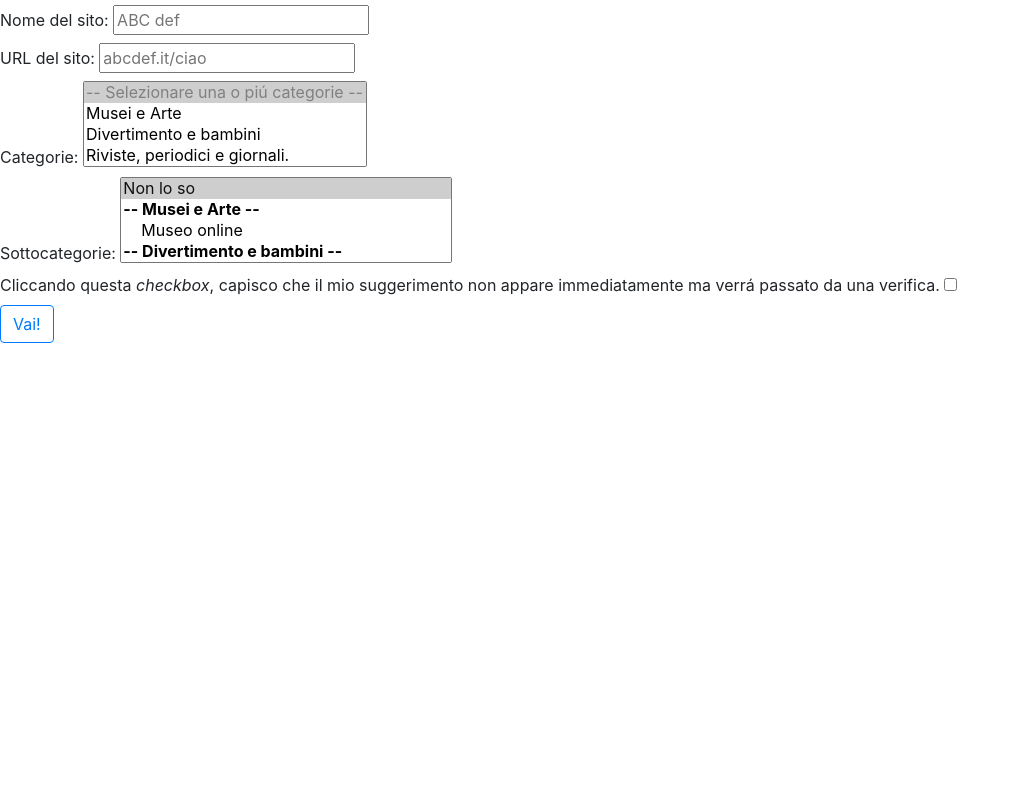
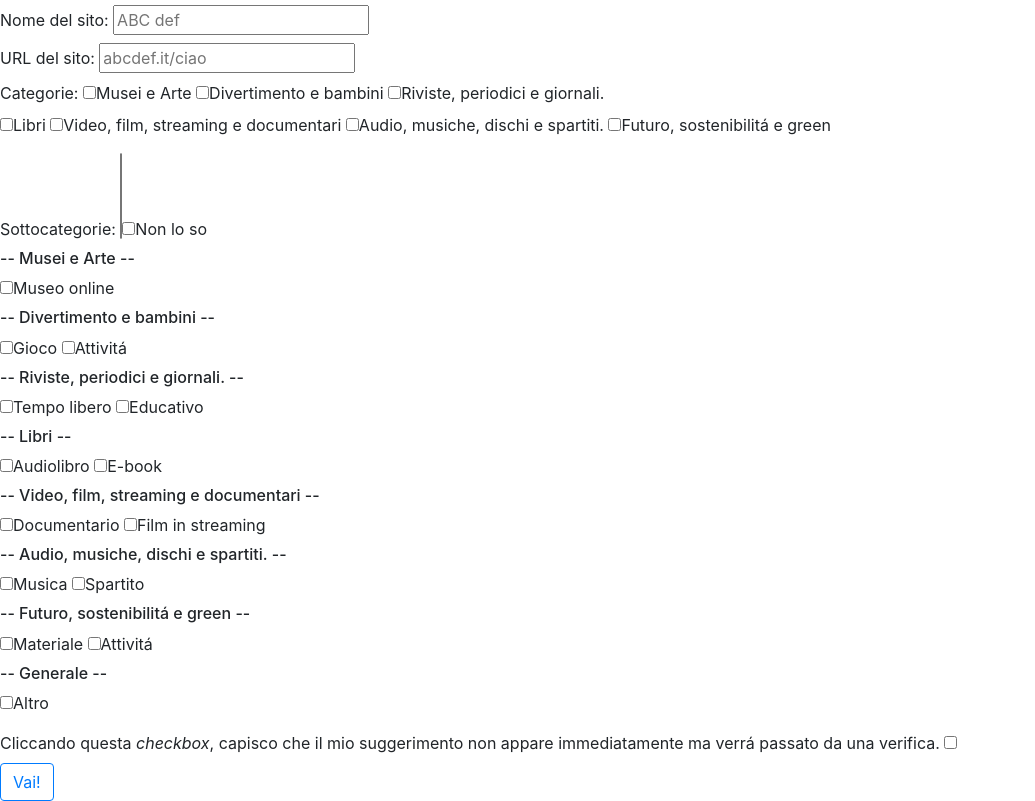
Before and after one commit to TempoBenSpesoOnline/page, a plain HTML site: page new/index.html in a window 1280 px wide. Shown: the part 118-919 px from the top of the page, without its empty margins (0-1035 px from the left). Before the commit the page ends 800 px from the top, so only its background shows below. Drawn offline with nearby package versions, Linux system fonts and the light colour scheme.

Commit message:
checkboxes

```diff
--- a/new/index.html
+++ b/new/index.html
@@ -19,47 +19,39 @@
     <form data-netlify="true" name="submission" data-netlify-recaptcha="true" method="POST">
       <label>Nome del sito: <input type="text" name="nome" placeholder="ABC def"></label><br>
       <label>URL del sito: <input type="website" name="url" placeholder="abcdef.it/ciao" required></label><br>
-      <label>Categorie: <select name="categoria" multiple required>
-        <option value="!" disabled selected>-- Selezionare una o piú categorie --</option>
-        <option value="museo">Musei e Arte</option>
-        <option value="divertimento">Divertimento e bambini</option>
-        <option value="rivista">Riviste, periodici e giornali.</option>
-        <option value="libro">Libri</option>
-        <option value="film">Video, film, streaming e documentari</option>
-        <option value="audio">Audio, musiche, dischi e spartiti.</option>
-        <option value="green">Futuro, sostenibilitá e green</option>
+      <label>Categorie:
+        <label><input type="checkbox" name="c-museo">Musei e Arte</label>
+        <label><input type="checkbox" name="c-divertimento">Divertimento e bambini</label>
+        <label><input type="checkbox" name="c-rivista">Riviste, periodici e giornali.</label>
+        <label><input type="checkbox" name="c-libro">Libri</la>
+        <label><input type="checkbox" name="c-film">Video, film, streaming e documentari</label>
+        <label><input type="checkbox" name="c-audio">Audio, musiche, dischi e spartiti.</label>
+        <label><input type="checkbox" name="c-green">Futuro, sostenibilitá e green</label>
       </select></label><br>
       <label>Sottocategorie: <select name="scat" multiple>
-        <option value="" selected>Non lo so</option>
-        <optgroup label="-- Musei e Arte --">
-          <option value="musonline">Museo online</option>
-        </optgroup>
-        <optgroup label="-- Divertimento e bambini --">
-          <option value="gioco">Gioco</option>
-          <option value="attivita">Attivitá</option>
-        </optgroup>
-        <optgroup label="-- Riviste, periodici e giornali. --">
-          <option value="tempolibero">Tempo libero</option>
-          <option value="edu">Educativo</option>
-        </optgroup
-        <optgroup label="-- Libri --"
-          <option value="audiobook">Audiolibro</option>
-          <option value="ebook">E-book</option>
-        </optgroup>
-        <optgroup label="-- Video, film, streaming e documentari --">
-          <option value="doc">Documentario</option>
-          <option value="stream">Film in streaming</option>
-        </optgroup
-        <optgroup label="-- Audio, musiche, dischi e spartiti. --">
-          <option value="musica">Musica</option>
-          <option value="spartito">Spartito</option>
-        </optgroup>
-        <optgroup label="-- Futuro, sostenibilitá e green --">
-          <option value="green">Materiale</option>
-          <option value="atgr">Attivitá</option>
-        </optgroup>
-        <optgroup label="-- Generale --">
-          <option value="altro">Altro</option>
+        <label><input type="checkbox" name="sc-idk" selected>Non lo so</label>
+        <h6>-- Musei e Arte --</h6>
+        <label><input type="checkbox" name="sc-musonline">Museo online</label>
+        <h6>-- Divertimento e bambini --</h6>
+        <label><input type="checkbox" name="sc-gioco">Gioco</label>
+        <label><input type="checkbox" name="sc-attivita">Attivitá</label>
+        <h6>-- Riviste, periodici e giornali. --</h6>
+        <label><input type="checkbox" name="sc-tempolibero">Tempo libero</label>
+        <label><input type="checkbox" name="sc-edu">Educativo</label>
+        <h6>-- Libri --</h6>
+        <label><input type="checkbox" name="sc-audiobook">Audiolibro</label>
+        <label><input type="checkbox" name="sc-ebook">E-book</label>
+        <h6>-- Video, film, streaming e documentari --</h6>
+        <label><input type="checkbox" name="sc-doc">Documentario</label>
+        <label><input type="checkbox" name="sc-stream">Film in streaming</label>
+        <h6>-- Audio, musiche, dischi e spartiti. --</h6>
+        <label><input type="checkbox" name="sc-musica">Musica</label>
+        <label><input type="checkbox" name="sc-spartito">Spartito</label>
+        <h6>-- Futuro, sostenibilitá e green --</h6>
+        <label><input type="checkbox" name="sc-green">Materiale</label>
+        <label><input type="checkbox" name="sc-atgr">Attivitá</label>
+        <h6>-- Generale --</h6>
+        <label><input type="checkbox" name="sc-altro">Altro</label>
         </optgroup>
       </select></label><br>
       <label>Cliccando questa <em>checkbox</em>, capisco che il mio suggerimento non appare immediatamente ma verrá passato da una verifica. <input type="checkbox" name="agree" required /></label><br>
```
Also changed, not shown: compile.js (+31 -39 lines).
